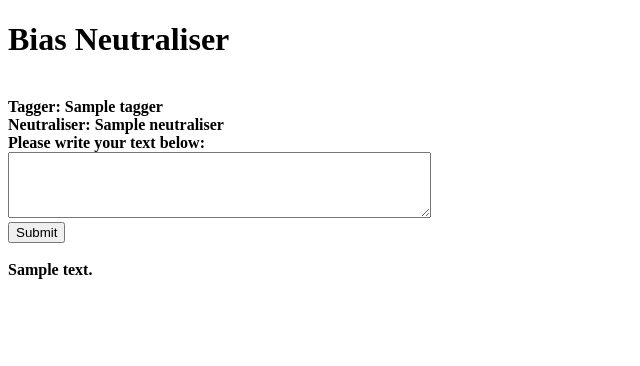
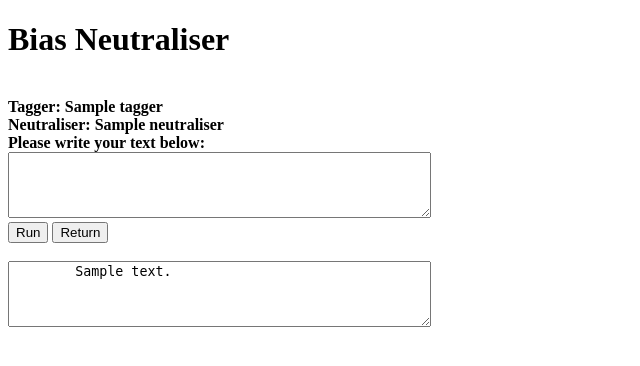
Before and after one commit to PaulB99/MABEL, a Flask app: template src/app/templates/runner.html in a window 1280 px wide. Shown: the top 366 px of the page, without its empty margins (0-640 px from the left). Run offline with Flask 2, Linux system fonts and the light colour scheme; the template is opened without the code that fills it: most values are stand-ins (such as "Sample title", 1, 10 or a date in 2020).

Commit message:
return button added to app
Former-commit-id: c402e7f4db380f407cb798387881b49374f1f87b

```diff
--- a/src/app/app.py
+++ b/src/app/app.py
@@ -9,18 +9,22 @@ from joint.run import runner
 app = Flask(__name__)
 taggers = ['base_model', 'large_model', 'lexi']
 neutralisers = ['bart', 'roberta', 'parrot']
-tagger=''
-neutraliser=''
+tagger=None
+neutraliser=None
 
 @app.route('/', methods=['GET'])
 def main():
     return render_template('index.html', taggers=taggers,neutralisers=neutralisers, error="")
 
+
 @app.route('/', methods=['GET','POST'])
 def get_models():
     error=""
     if request.method == 'POST':
+        # Update tagger and neutraliser names
+        global tagger
         tagger = request.form.get('taggers')
+        global neutraliser
         neutraliser = request.form.get('neutralisers')
         if tagger is not None and neutraliser is not None:
             if not os.path.exists('../../cache/taggers/' + tagger +'.pt') and tagger!='lexi':
@@ -37,17 +41,22 @@ def get_models():
             error="Error! Please select a tagger and neutraliser"
     return render_template('index.html', taggers=taggers,neutralisers=neutralisers, error=error)
 
+
 @app.route('/run', methods=['GET'])
 def get_text():
     return render_template('runner.html', tagger=tagger, neutraliser=neutraliser, out_text='')
 
+
 @app.route('/run', methods=['GET', 'POST'])
 def run_model():
     if request.method == 'POST':
-        text = request.form.get('textinput')
-        processed_text = app_runner.pipeline(text)
-        print('Processed text: ' + processed_text)
-        return render_template('runner.html', tagger=tagger,neutraliser=neutraliser,out_text=processed_text)
+        if 'run' in request.form:
+            text = request.form.get('textinput')
+            processed_text = app_runner.pipeline(text)
+            print('Processed text: ' + processed_text)
+            return render_template('runner.html', tagger=tagger,neutraliser=neutraliser,out_text=processed_text)
+        elif 'return' in request.form:
+            return redirect(url_for('main'))
 
 
 #@app.route('/', methods=['POST'])
--- a/src/app/templates/runner.html
+++ b/src/app/templates/runner.html
@@ -23,12 +23,13 @@
     <br>
     <textarea rows="4" cols="50" name="textinput" form="inputform"></textarea>
     <form method="POST" id="inputform" action="{{ url_for('run_model') }}">
-        <input type="submit">
+        <input type="submit" name="run" value="Run">
+        <input type="submit" name="return" value="Return">
     </form>
     <br>
-    <strong>
+    <textarea readonly rows="4" cols="50" name="textoutput">
         {{out_text}}
-    </strong>
+    </textarea>
 
 
 </body>
```
Also changed, not shown: src/joint/run.py (+5 -3 lines).
